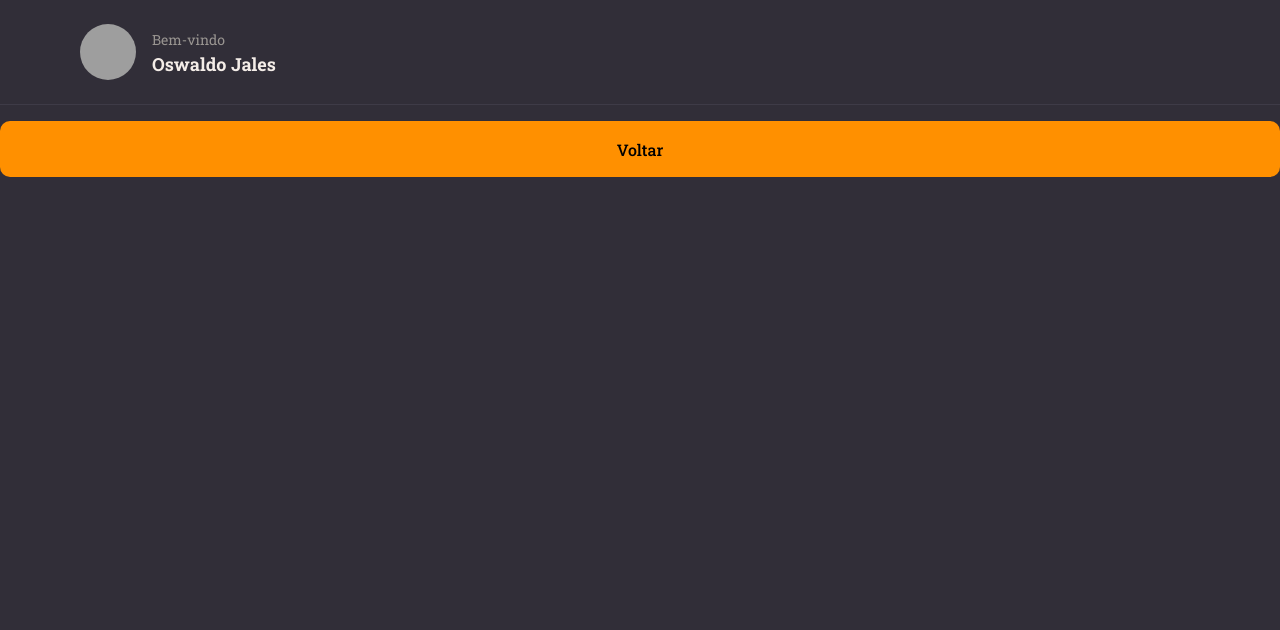
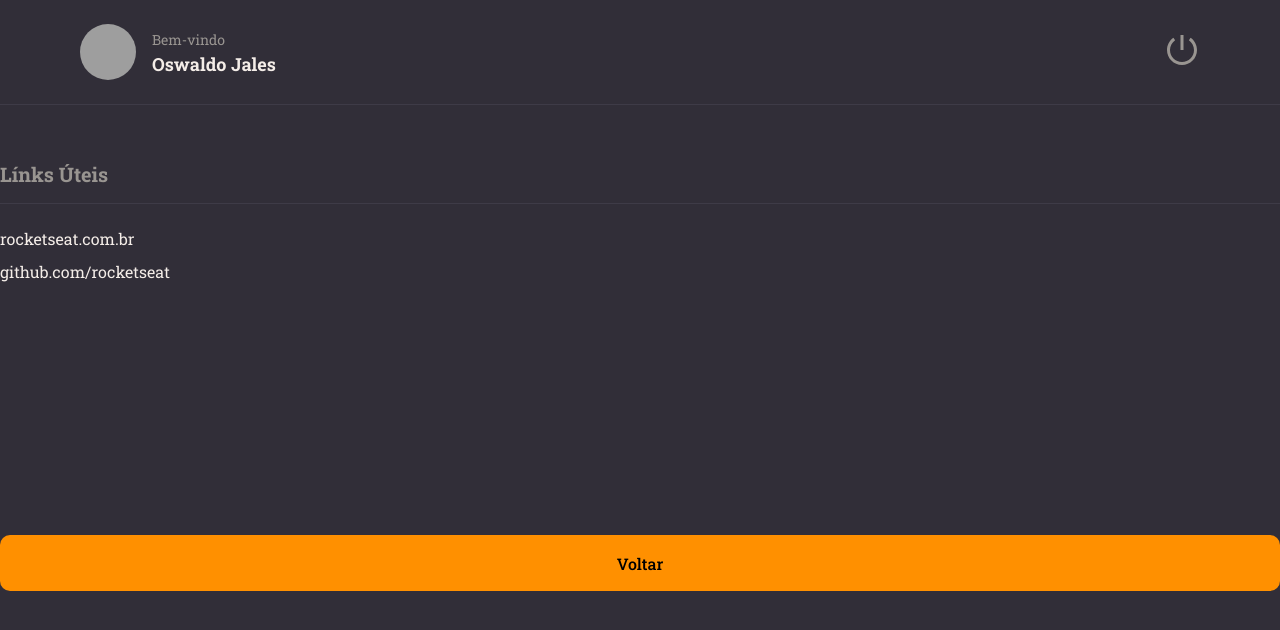
Before and after one commit to JallsBR/NotesReact, a React (Vite) app: page / in a window 1280 px wide. Shown: the top 630 px of the page. Built offline with nearby package versions, Linux system fonts and the light colour scheme; grey boxes are pictures that could not be loaded.

Commit message:
Section Links

```diff
--- a/package.json
+++ b/package.json
@@ -13,6 +13,7 @@
     "prop-types": "^15.8.1",
     "react": "^18.3.1",
     "react-dom": "^18.3.1",
+    "react-icons": "^5.3.0",
     "styled-components": "^6.1.13"
   },
   "devDependencies": {
--- a/src/components/Header/index.jsx
+++ b/src/components/Header/index.jsx
@@ -1,6 +1,7 @@
 
 import PropTypes from 'prop-types';
-import { Container, Profile } from "./styles";
+import { Container, Profile, Logout } from "./styles";
+import { RiShutDownLine } from "react-icons/ri";
 
 export function Header() {
     return (
@@ -15,6 +16,9 @@
                 </div>
 
             </Profile>
+            <Logout>
+                <RiShutDownLine />
+            </Logout>
         </Container>
     )}
 
--- a/src/components/Header/styles.js
+++ b/src/components/Header/styles.js
@@ -45,3 +45,15 @@
 }
 
 `;
+
+
+export const Logout = styled.button`
+   border: none;
+   background: none;
+
+   > svg {
+       color: ${({theme}) => theme.COLORS.GRAY_100};
+       font-size: 36px;
+   }
+
+    `;
--- /dev/null
+++ b/src/components/Section/index.jsx
@@ -0,0 +1,17 @@
+
+import PropTypes from 'prop-types';
+import  { Container } from "./styles";
+
+export function Section( { title, children } ) {
+    return (
+        <Container>
+            <h2>{title}</h2>
+            {children}
+        </Container>
+    )
+}
+
+Section.propTypes = {
+    title: PropTypes.string.isRequired,
+    children: PropTypes.string.isRequired,
+};
--- /dev/null
+++ b/src/components/Section/styles.js
@@ -0,0 +1,19 @@
+import styled from "styled-components";
+
+export const Container = styled.section`
+margin: 56px 0 28px;
+
+>h2 {
+    border-bottom-width: 1px ;
+    border-bottom-style: solid ;
+    border-bottom-color: ${({theme}) => theme.COLORS.BACKGROUND_700};
+    padding-bottom: 16px;
+    margin-bottom: 24px;
+
+    color: ${({theme}) => theme.COLORS.GRAY_100};
+    font-size: 20px;
+    font-weight: 4 00;
+
+}
+
+`;
--- a/src/pages/Details/index.jsx
+++ b/src/pages/Details/index.jsx
@@ -1,11 +1,23 @@
-import  {Container} from './styles'
+import  {Container, Links} from './styles'
 import {Button } from '../../components/Button'
 import {Header} from '../../components/Header'
+import { Section } from '../../components/Section'
 
 export function Details() {
   return (
   <Container>
       <Header />
+
+      <Section title="Línks Úteis">
+        <Links>
+          <li>
+            <a href="https://rocketseat.com.br">rocketseat.com.br</a>
+          </li>
+          <li>
+            <a href="https://github.com/rocketseat">github.com/rocketseat</a>
+          </li>
+        </Links>
+      </Section>
 
       <Button title="Voltar"/>
   </Container>
--- a/src/pages/Details/styles.js
+++ b/src/pages/Details/styles.js
@@ -10,3 +10,14 @@
 "header"
 "content"
 `;
+
+export const Links = styled.ul`
+
+>li {
+    margin-top: 12px;
+
+    a{
+        color: ${({theme}) => theme.COLORS.WHITE};
+    }
+}
+`;
```
Also changed, not shown: 1 other file (tests, documents, lock files or other folders).
